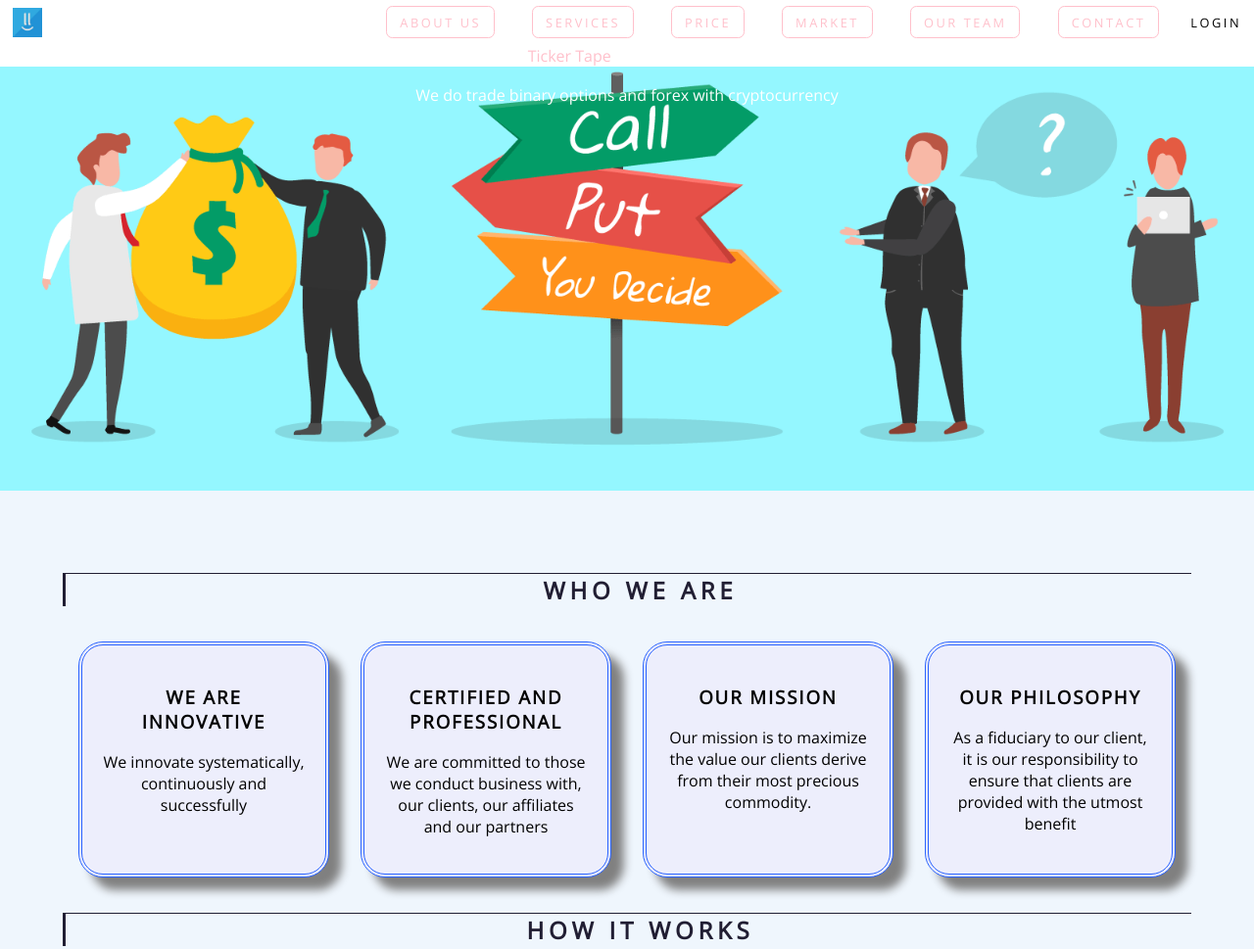
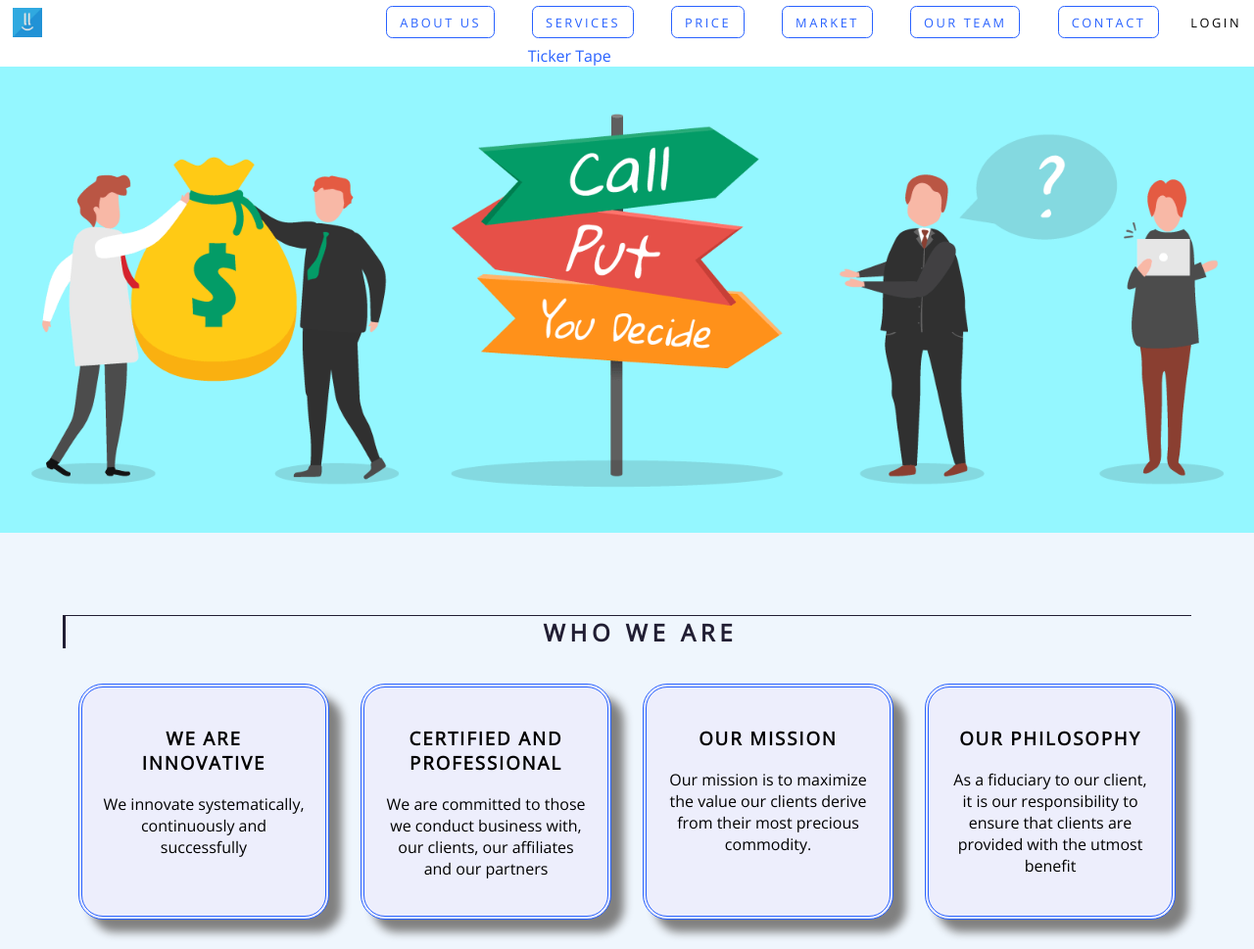
Before and after one commit to EdmondEhimare/binarytrade, a plain HTML site: page index.html in a window 1280 px wide. Shown: the top 969 px of the page at 98% size. Drawn offline with nearby package versions, Linux system fonts and the light colour scheme; a script that the page names is missing.

Commit message:
fixed nav bar link and hover colors, fixed header picture size, fixed the about button

```diff
--- a/index.html
+++ b/index.html
@@ -69,13 +69,12 @@
 </div>
 <!-- TradingView Widget END -->
       </nav>
-      <h1 id="about">We are special</h1>
-      <p>We do trade binary options and forex with cryptocurrency</p>
+      <!--<h1 class="about">We are special.<br> We do trade Forex <br>Stock and Cryptocurrency</h1>-->
       <!--Navigation (menu) bar ends here-->
     </header>
 
     <main>
-      <h2>who we are</h2>
+      <h2 id="about">who we are</h2>
       <div class="flex">
         <section class="about">
           <h3>we are innovative</h3>
--- a/styles.css
+++ b/styles.css
@@ -17,12 +17,12 @@ body {
 /* Links style */
 a:link,
 a:visited {
-  color: pink;
+  color: #2962ff;
 }
 a:focus,
 a:hover,
 a:active {
-  color: maroon;
+  background: lightseagreen;
 }
 
 a {
@@ -37,6 +37,7 @@ header {
   height: 30em;
   text-align: center;
   background-size: cover;
+  margin-top: 4em;
 }
 
 nav.sticky {
```
